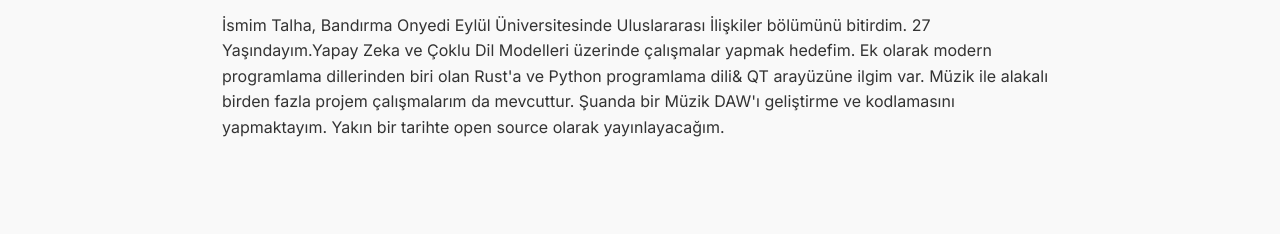
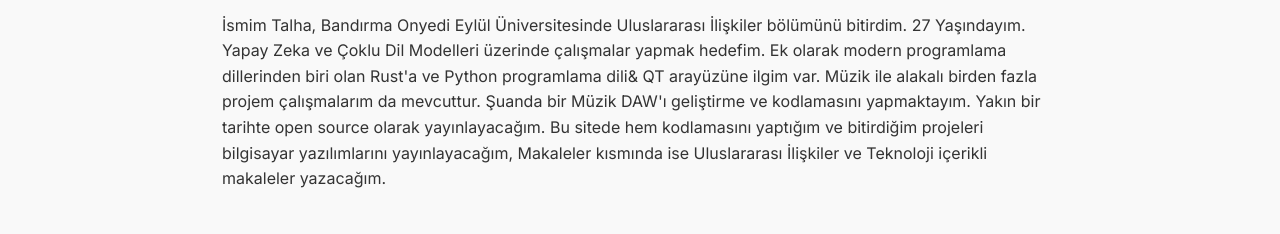
Before and after one commit to MoonAuraDev/page, a plain HTML site: page index.html in a window 1280 px wide. Shown: the part 365-599 px from the top of the page. Drawn offline with Linux system fonts and the light colour scheme.

Commit message:
Update index.html

```diff
--- a/index.html
+++ b/index.html
@@ -27,7 +27,7 @@
 
   <section id="hakkimda" class="about">
     <h2>Hakkımda</h2>
-    <p>İsmim Talha, Bandırma Onyedi Eylül Üniversitesinde Uluslararası İlişkiler bölümünü bitirdim. 27 Yaşındayım.Yapay Zeka ve Çoklu Dil Modelleri üzerinde çalışmalar yapmak hedefim. Ek olarak modern programlama dillerinden biri olan Rust'a ve Python programlama dili& QT arayüzüne ilgim var. Müzik ile alakalı birden fazla projem çalışmalarım da mevcuttur. Şuanda bir Müzik DAW'ı geliştirme ve kodlamasını yapmaktayım. Yakın bir tarihte open source olarak yayınlayacağım. </p>
+    <p>İsmim Talha, Bandırma Onyedi Eylül Üniversitesinde Uluslararası İlişkiler bölümünü bitirdim. 27 Yaşındayım. Yapay Zeka ve Çoklu Dil Modelleri üzerinde çalışmalar yapmak hedefim. Ek olarak modern programlama dillerinden biri olan Rust'a ve Python programlama dili& QT arayüzüne ilgim var. Müzik ile alakalı birden fazla projem çalışmalarım da mevcuttur. Şuanda bir Müzik DAW'ı geliştirme ve kodlamasını yapmaktayım. Yakın bir tarihte open source olarak yayınlayacağım. Bu sitede hem kodlamasını yaptığım ve bitirdiğim projeleri bilgisayar yazılımlarını yayınlayacağım, Makaleler kısmında ise Uluslararası İlişkiler ve Teknoloji içerikli makaleler yazacağım. </p>
   </section>
 
   <section id="projeler" class="projects">
```
